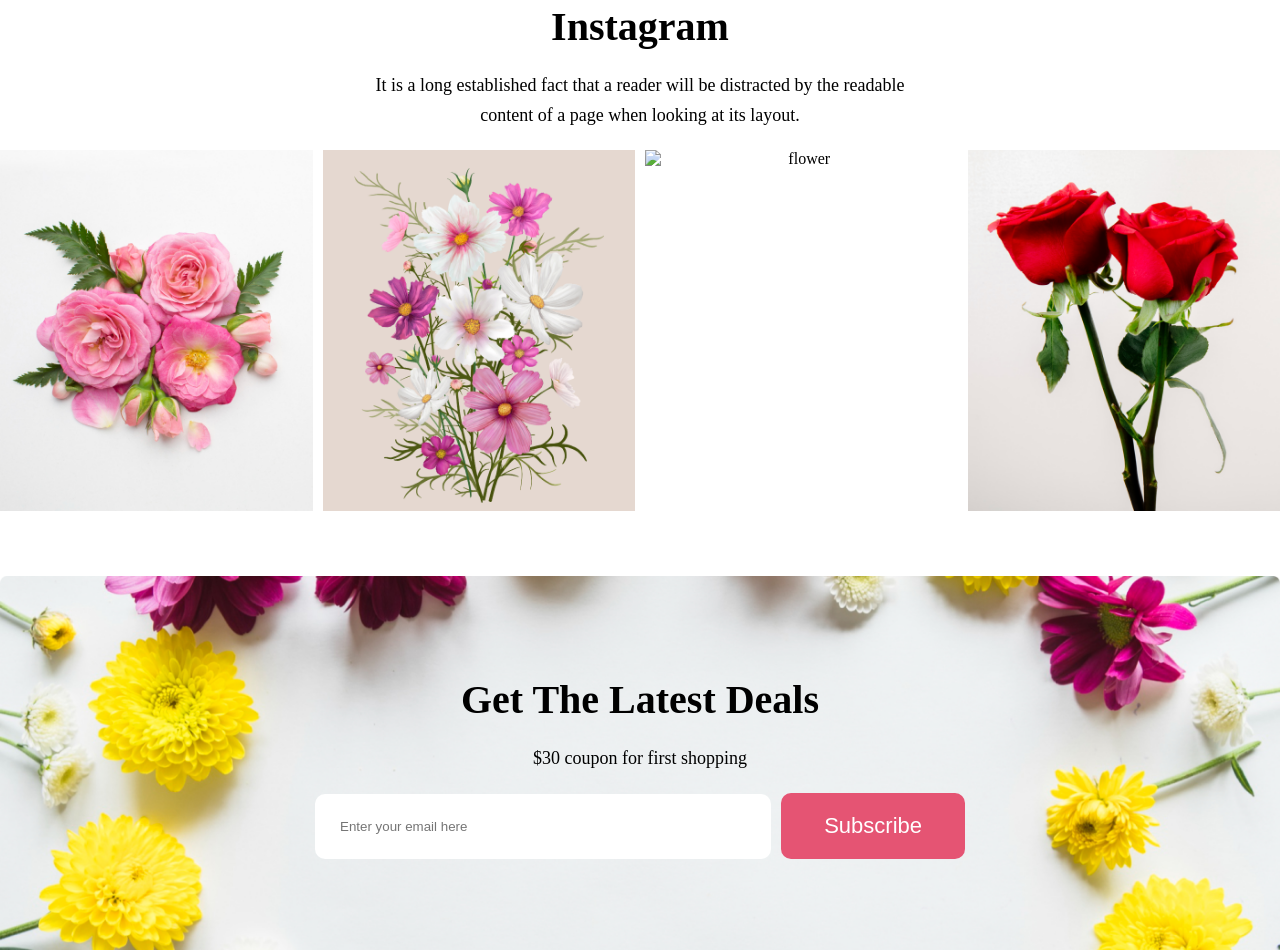
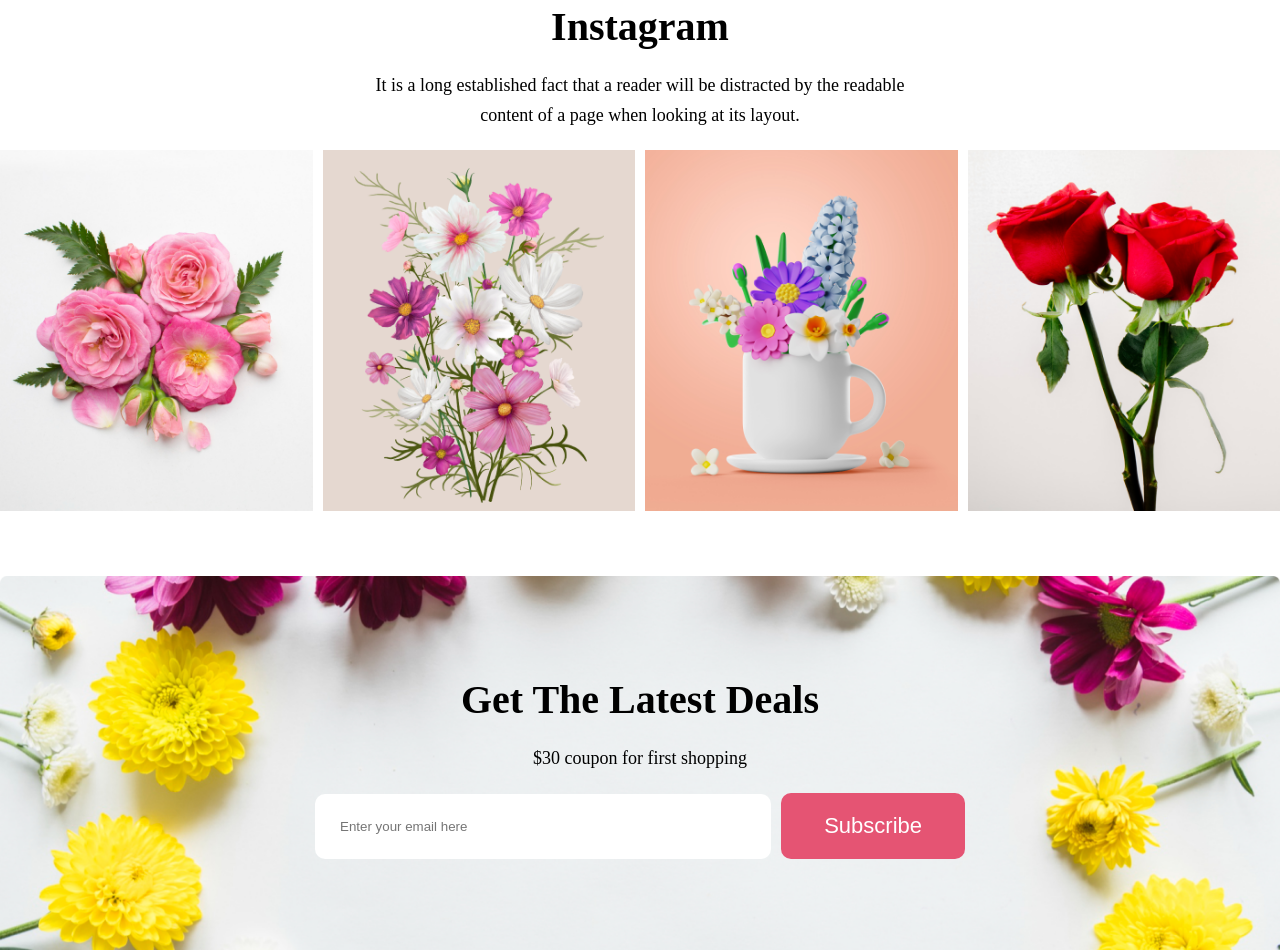
Before and after one commit to freelancerjoynal/a-one-flowershop, a plain HTML site: page index.html in a window 1280 px wide. Shown: the part 2661-3611 px from the top of the page. Drawn offline with Linux system fonts and the light colour scheme.

Commit message:
links updated

```diff
--- a/index.html
+++ b/index.html
@@ -120,7 +120,7 @@
             <div class="flowers">
                 <img src="images/r3.png" alt="flower">
                 <img src="images/r4.png" alt="flower">
-                <img src="images/r5.png 5.png" alt="flower">
+                <img src="images/r5.png" alt="flower">
                 <img src="images/r6.png" alt="flower">
             </div>
         </div>
```
